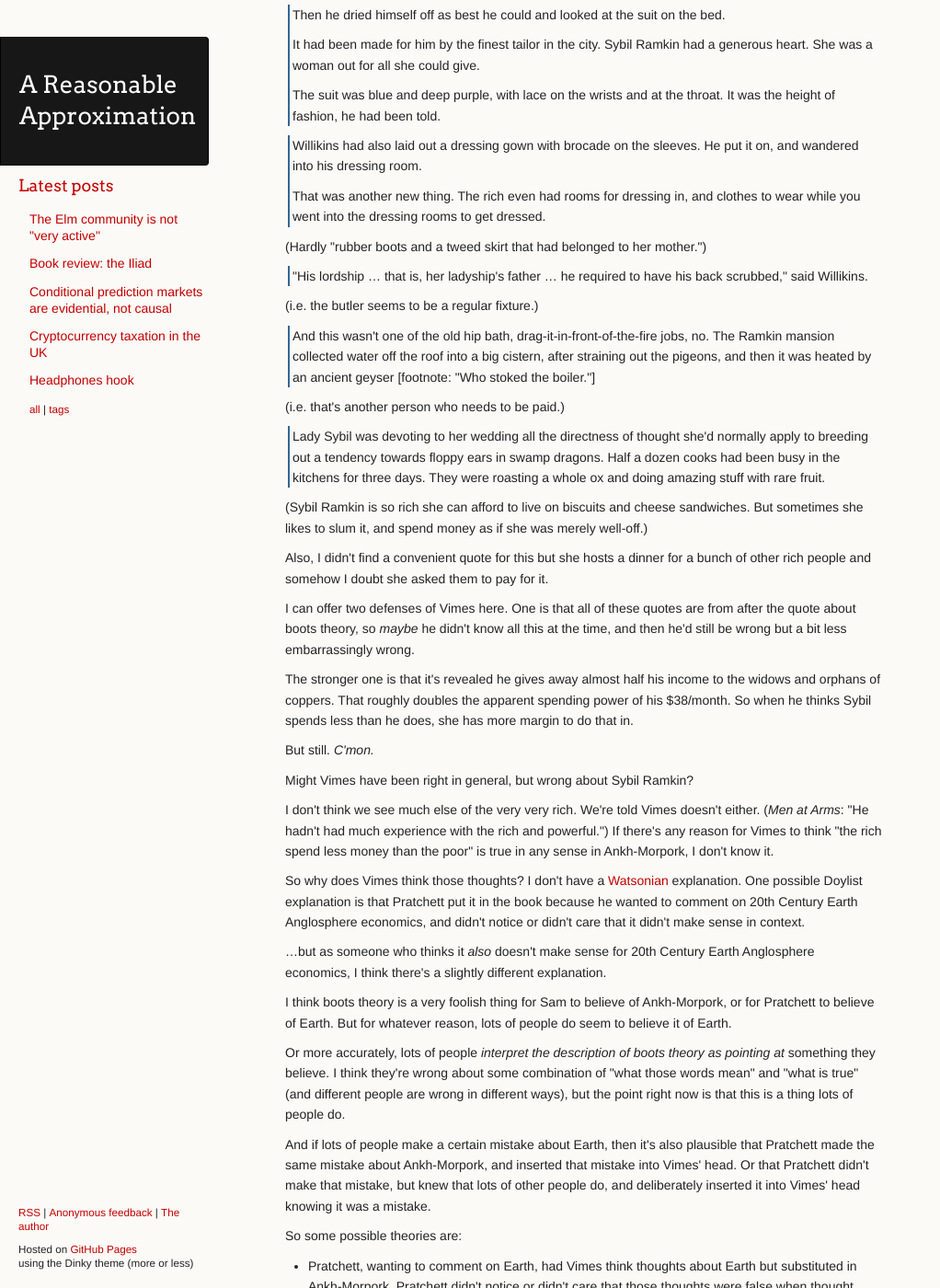
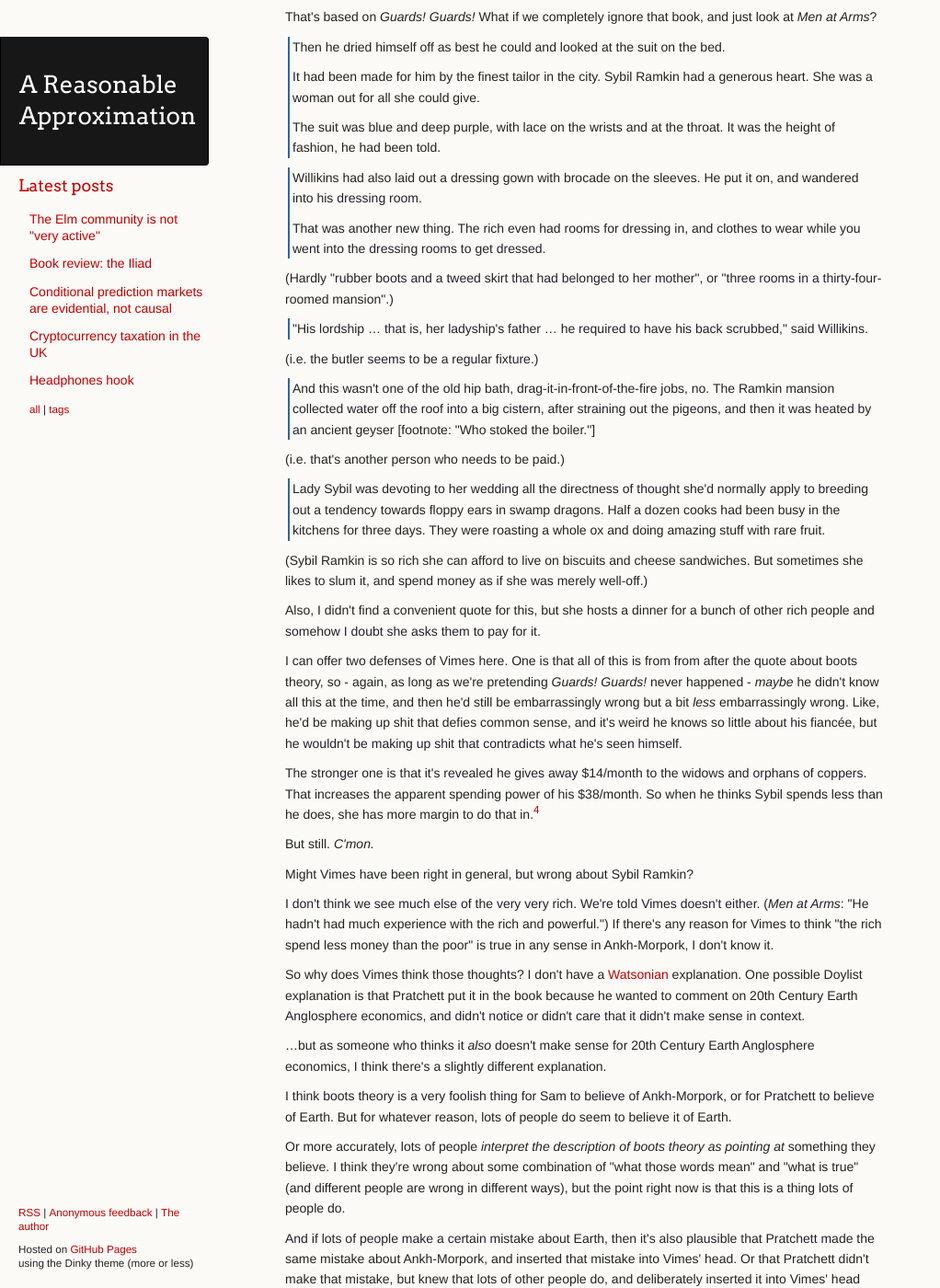
Before and after one commit to ChickenProp/chickenprop.github.com, a Jekyll site: the page built from drafts/boots-theory-and-sybil-ramkin.md, in a window 1280 px wide and 1400 px high, scrolled down 3897 px. Shown: the whole window at 92% size, without its empty margins (0-1022 px from the left). Built offline with Jekyll 4.4.1, drawn with Linux system fonts in a browser that asks for light colours; nearby versions of some CDN libraries; some of the changed text lies outside the part shown.

Commit message:
Editing.

```diff
--- a/drafts/boots-theory-and-sybil-ramkin.md
+++ b/drafts/boots-theory-and-sybil-ramkin.md
@@ -61,7 +61,7 @@
 
 I think the subtext here is something like "Lady Ramkin is so rich she doesn't need to try to impress people". Looking back at *Guards! Guards!* (the first book featuring Vimes and Ramkin), that's spelled out more explicitly: "A couple of women were moving purposefully among the boxes. Ladies, rather. They were far too untidy to be mere women. No ordinary women would have dreamed of looking so scruffy; you needed the complete self-confidence that comes with knowing who your great-great-great-great-grandfather was before you could wear clothes like that."
 
-I'm tempted to attribute this to personality (speculatively, "autism") rather than wealth. But I think it does rhyme with discussions of class that I've seen. ("Rich people don't want you to mistake them for middle-class, so they visibly spend money. The people richer than them aren't going to be mistaken for middle-class, but they don't want you to think they're merely "rich", so they avoid visibly spending money.") Let's stipulate that the subtext is accurate, and move on.
+I'm tempted to attribute this to personality (speculatively, "autism") rather than wealth. But I think it does rhyme with discussions of class that I've seen. (Roughly: rich people don't want you to mistake them for middle-class, so they visibly spend money. The people richer than them aren't in danger of being mistaken for middle-class, but they don't want you to think they're merely "rich", so they avoid visibly spending money.) Let's stipulate that the subtext is accurate, and move on.
 
 The mention of wine is out of place. Rich people don't have access to durable wine that isn't depleted when drunk. If Sybil Ramkin has a lot of wine, it's not because someone made a relatively small up-front investment in wine and now there's no need to buy wine ever again. It's because someone spent a lot of money to buy a lot of wine, and it just hasn't all been drunk *yet*.
 
@@ -91,14 +91,12 @@
 > Lady Ramkin's coach rattled into the plaza making a noise like a roulette wheel and pounded straight for Vimes, stopping in a skid that sent it juddering around in a semi-circle and forced the horses either to face the other way or plait their legs.
 
 > An effort had been made to spruce up the Ramkin mansion, he noticed. The encroaching shrubbery had been pitilessly hacked back. An elderly workman atop a ladder was nailing the stucco back on the walls while another, with a spade, was rather arbitrarily defining the line where the lawn ended and the old flower beds had begun.
->
-> […]
->
+
 > To his amazement the door was eventually opened by a butler so elderly that he might have been resurrected by the knocking.
 
 > A terrible premonition took hold of Vimes at the same moment as a gust of Captivation, the most expensive perfume available anywhere in Ankh-Morpork blew past him.
 
-> Vimes was vaguely aware of […] a slightly anxious face that suggested that a whole battalion of skilled painters and decorators had only just dismantled their scaffolding and gone home
+> Vimes was vaguely aware of a brilliant blue dress that sparkled in the candlelight, a mass of hair the colour of chestnuts, a slightly anxious face that suggested that a whole battalion of skilled painters and decorators had only just dismantled their scaffolding and gone home, and a faint creaking that said underneath it all mere corsetry was being subjected to the kind of tensions more usually found in the heart of large stars.
 
 > He must have eaten, because servants appeared out of nowhere with things stuffed with other things, and came back later and took the plates away. The butler reanimated occasionally to fill glass after glass with strange wines. The heat from the candles was enough to cook by.
 
@@ -130,7 +128,7 @@
 >
 > That was another new thing. The rich even had rooms for dressing in, and clothes to wear while you went into the dressing rooms to get dressed.
 
-(Hardly "rubber boots and a tweed skirt that had belonged to her mother.")
+(Hardly "rubber boots and a tweed skirt that had belonged to her mother", or "three rooms in a thirty-four-roomed mansion".)
 
 > "His lordship … that is, her ladyship's father … he required to have his back scrubbed," said Willikins.
 
@@ -144,11 +142,13 @@
 
 (Sybil Ramkin is so rich she can afford to live on biscuits and cheese sandwiches. But sometimes she likes to slum it, and spend money as if she was merely well-off.)
 
-Also, I didn't find a convenient quote for this but she hosts a dinner for a bunch of other rich people and somehow I doubt she asked them to pay for it.
+Also, I didn't find a convenient quote for this, but she hosts a dinner for a bunch of other rich people and somehow I doubt she asks them to pay for it.
 
-I can offer two defenses of Vimes here. One is that all of these quotes are from after the quote about boots theory, so *maybe* he didn't know all this at the time, and then he'd still be wrong but a bit less embarrassingly wrong.
+I can offer two defenses of Vimes here. One is that all of this is from from after the quote about boots theory, so - again, as long as we're pretending *Guards! Guards!* never happened - *maybe* he didn't know all this at the time, and then he'd still be embarrassingly wrong but a bit *less* embarrassingly wrong. Like, he'd be making up shit that defies common sense, and it's weird he knows so little about his fiancée, but he wouldn't be making up shit that contradicts what he's seen himself.
 
-The stronger one is that it's revealed he gives away almost half his income to the widows and orphans of coppers. That roughly doubles the apparent spending power of his \\$38/month. So when he thinks Sybil spends less than he does, she has more margin to do that in.
+The stronger one is that it's revealed he gives away \\$14/month to the widows and orphans of coppers. That increases the apparent spending power of his \\$38/month. So when he thinks Sybil spends less than he does, she has more margin to do that in.[^spending-power]
+
+[^spending-power]: That is: I've been assuming that his \\$38/month was enough for one person to live a sort of lower-middle-class lifestyle with tubes in his liver. But he only lives on \\$24/month. So if Sybil spends less than him, she's not spending "less than the cost of a single person's lower-middle-class lifestyle". She's actually spending "less than the cost of one and a half people's lower-middle-class lifestyles". Of course, this only works if we count Vimes' charitable givings as part of his expenditures, but not Sybil's.
 
 But still. *C'mon.*
 
@@ -156,7 +156,7 @@
 
 I don't think we see much else of the very very rich. We're told Vimes doesn't either. (*Men at Arms*: "He hadn't had much experience with the rich and powerful.") If there's any reason for Vimes to think "the rich spend less money than the poor" is true in any sense in Ankh-Morpork, I don't know it.
 
-So why does Vimes think those thoughts? I don't have a [Watsonian](https://tvtropes.org/pmwiki/pmwiki.php/Main/WatsonianVersusDoylist) explanation. One possible Doylist explanation is that Pratchett put it in the book because he wanted to comment on 20th Century Earth Anglosphere economics, and didn't notice or didn't care that it didn't make sense in context.
+So why does Vimes think those thoughts? I don't have a [Watsonian](https://fanlore.org/wiki/Watsonian_vs._Doylist) explanation. One possible Doylist explanation is that Pratchett put it in the book because he wanted to comment on 20th Century Earth Anglosphere economics, and didn't notice or didn't care that it didn't make sense in context.
 
 …but as someone who thinks it *also* doesn't make sense for 20th Century Earth Anglosphere economics, I think there's a slightly different explanation.
 
```
Also changed, not shown: other parts of drafts/boots-theory-and-sybil-ramkin.md (+1 -1 lines).
